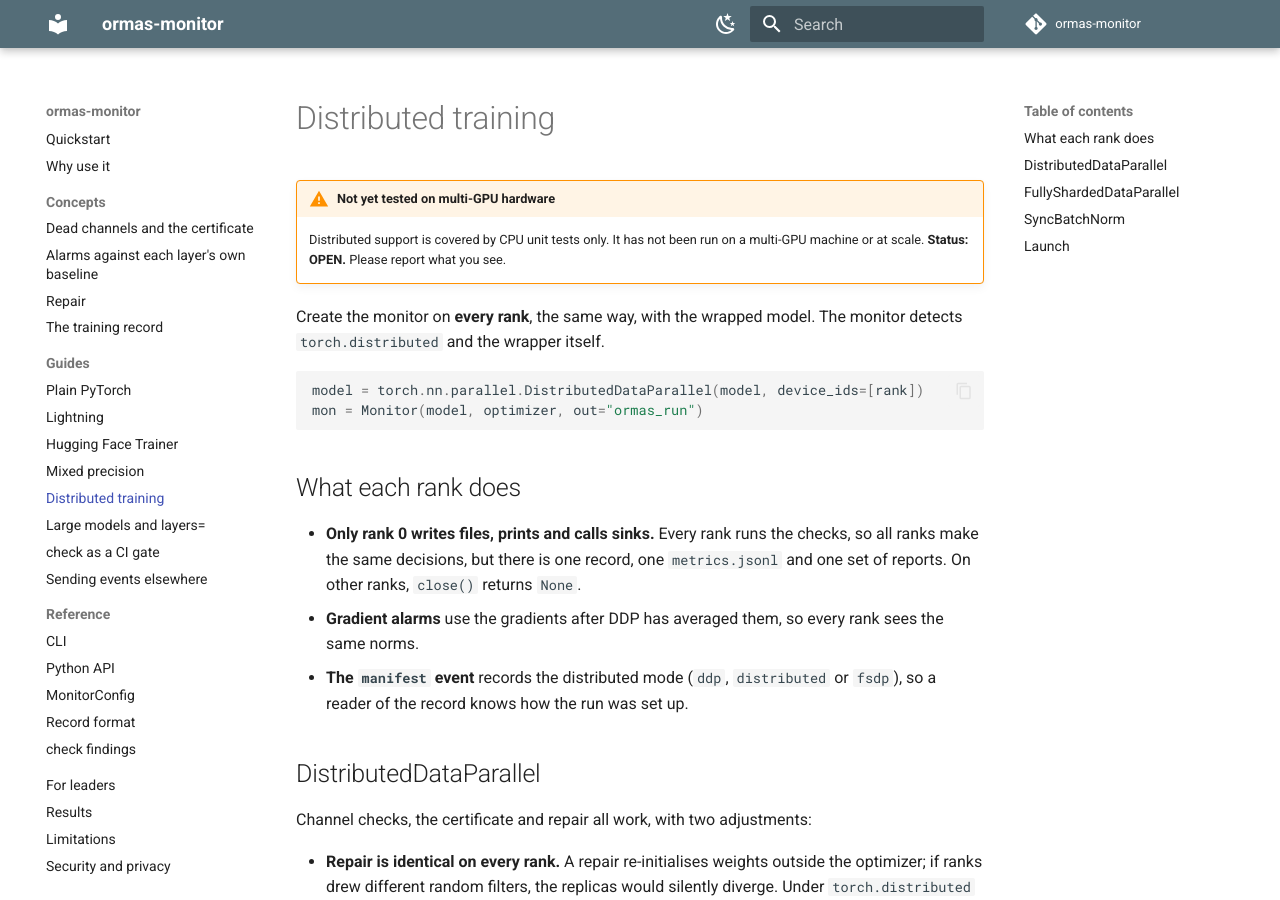
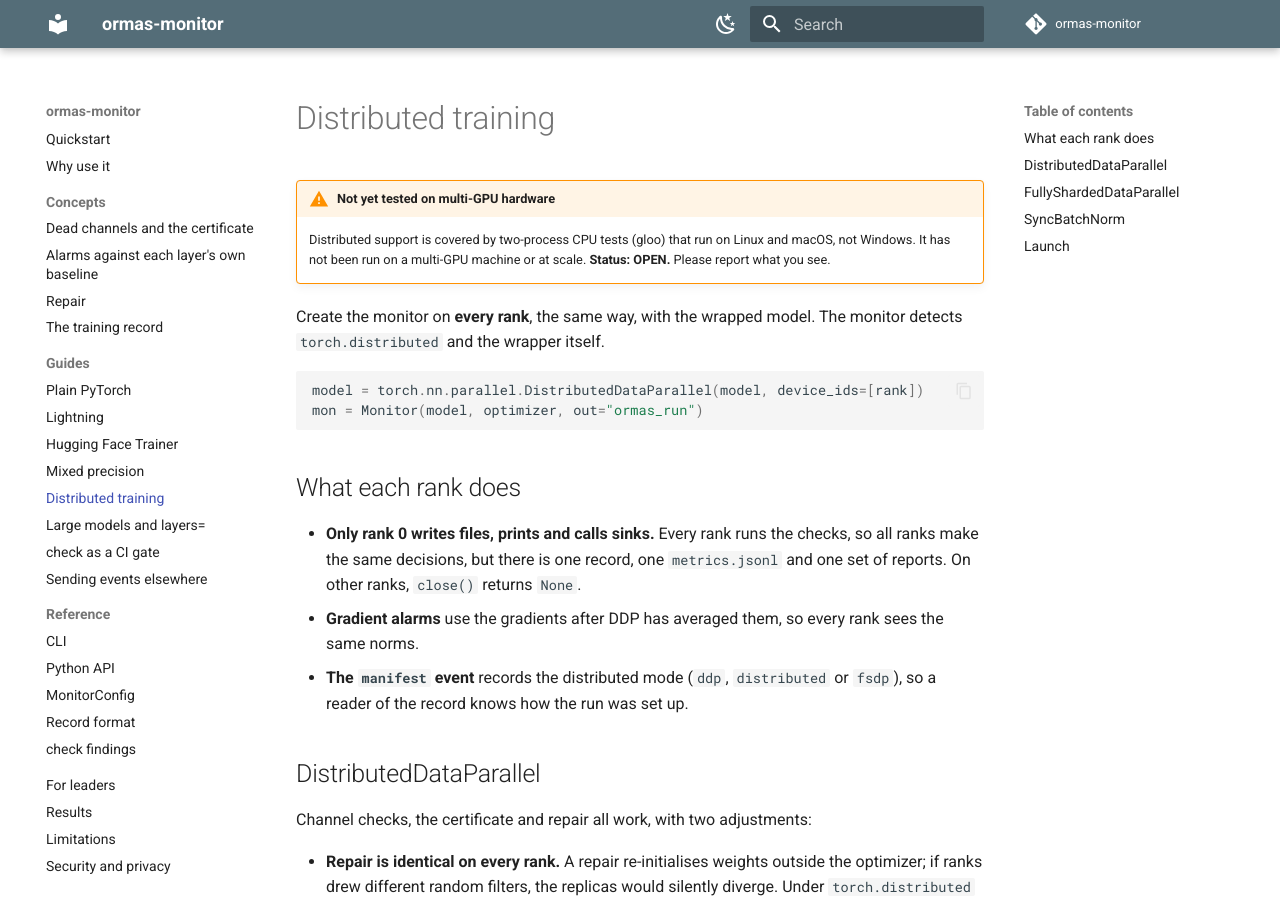
Before and after one commit to Oxiedo/ormas-monitor, an MkDocs documentation site: the page built from docs/guides/distributed.md, in a window 1280 px wide and 900 px high. Built offline with MkDocs 1.6.1 and Material for MkDocs 9.7.7, drawn with Linux system fonts in a browser that asks for light colours; comment, search, counter and statistics services are not loaded.

Commit message:
Windows/Py3.9: robust diff tests (rule, not torch-specific counts); skip gloo tests on Windows; docs say where distributed tests run

```diff
--- a/docs/guides/distributed.md
+++ b/docs/guides/distributed.md
@@ -1,7 +1,7 @@
 # Distributed training
 
 !!! warning "Not yet tested on multi-GPU hardware"
-    Distributed support is covered by CPU unit tests only. It has not been run on a multi-GPU machine or at scale. **Status: OPEN.** Please report what you see.
+    Distributed support is covered by two-process CPU tests (gloo) that run on Linux and macOS, not Windows. It has not been run on a multi-GPU machine or at scale. **Status: OPEN.** Please report what you see.
 
 Create the monitor on **every rank**, the same way, with the wrapped model. The monitor detects `torch.distributed` and the wrapper itself.
 
```
Also changed, not shown: docs/limitations.md (+1 -1 lines), 2 other files.
